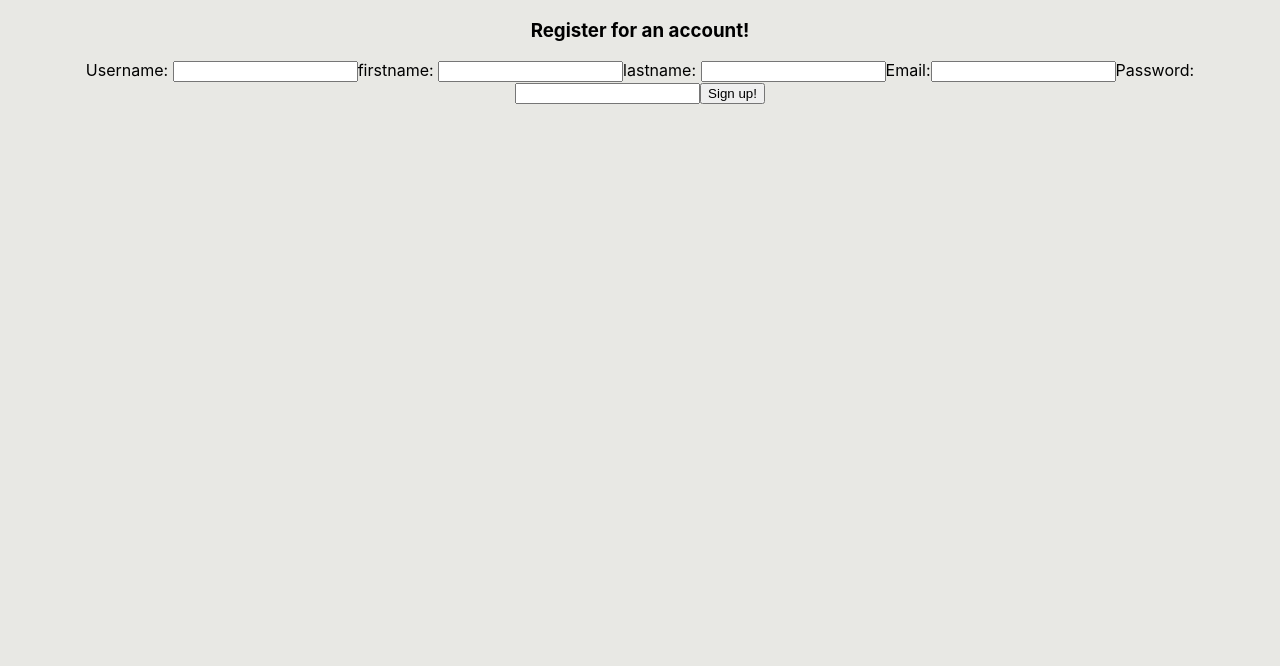
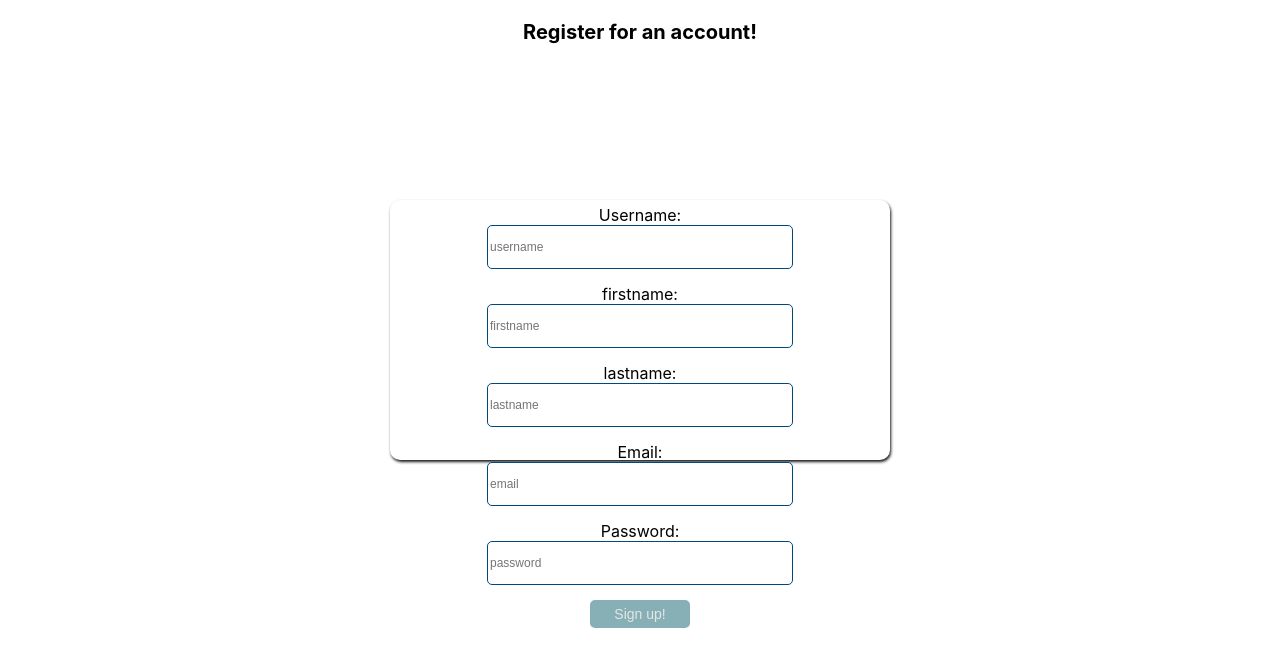
Before and after one commit to Team-GA/goal-planner, a React (Create React App) app in the folder client/: page /register in a window 1280 px wide. Shown: the top 666 px of the page. Built offline with nearby package versions, Linux system fonts and the light colour scheme.

Commit message:
updated login and register css and logout functionality

```diff
--- a/client/package.json
+++ b/client/package.json
@@ -4,6 +4,7 @@
   "private": true,
   "dependencies": {
     "@mui/icons-material": "^5.0.3",
+    "@mui/material": "^5.0.4",
     "@testing-library/jest-dom": "^5.11.4",
     "@testing-library/react": "^11.1.0",
     "@testing-library/user-event": "^12.1.10",
--- a/client/src/App.css
+++ b/client/src/App.css
@@ -78,7 +78,7 @@ nav {
   padding: 8px;
   margin: 5px;
   border-radius: 10px;
-  width: 110px;
+  width: 105px;
   height: 39px;
 }
 
--- a/client/src/screens/Home.jsx
+++ b/client/src/screens/Home.jsx
@@ -13,15 +13,19 @@ const Home = () => {
 
     }, []);
 
-    const logout = async (userInfo) => {
+    const logout = async (e,userInfo) => {
+        e.preventDefault();
         try {
             localStorage.removeItem("token", userInfo)
-            history.push("/")
+            window.localStorage.clear();
+            history.push("/Login")
 
         } catch (error) {
             console.error(error.message);
         }
      }
+
+
 
     return (
         <section>
--- a/client/src/screens/Login.css
+++ b/client/src/screens/Login.css
@@ -9,21 +9,102 @@
     --font-color--:#000000;
 }
 
-body{
+/* body{
     background-color: #e8e8e4;
     margin: 0 auto;
-}
+    display: grid;
+    justify-content: center;
+} */
+
 .login-section {
-   background: #4895ef;
-   display: flex;
-   width: 500px;
-   height: 600px;
-   margin: 0 auto;
-   margin-top: 20px;
+    margin: 0 auto;
+    display: grid;
+    justify-content: center;
 }
 
+.login-section h3 {
+    font-size: 20px;
+    margin-bottom:  15px;
+}
+
+.form-box {
+    display: flex;
+    top: 50%;
+    left: 50%;
+    position: absolute;
+    transform: translate(-50%, -50%);
+    width: 500px;
+    height: 400px;
+    margin: 0 auto;
+}
+
+.form-box input {
+    width: 300px;
+    margin: 0 auto;
+    height: 40px;
+    margin-bottom: 15px;
+    border-radius: 5px;
+    font-size: 14;
+    border: 1px solid #01497c;
+}
+
+.form-box input:focus {
+    border: 2px solid #fca311;
+    outline: 0;
+}
+
+.login-btn {
+    border: 0;
+    padding: 6px 20px;
+    background: #86b0b6;
+    font-size: 14px;
+    border-radius: 5px;
+    color: #e5e5e5;
+    width: 100px;
+    margin: 0 auto;
+}
+
+.login-btn:hover {
+    border-color: #e5e5e5;
+    color: #e5e5e5;
+    background: #01497c;
+}
+
+/* .form-box textarea:focus {
+    border: 2px solid #fca311;
+    outline: 0;
+} */
+
 .login-form {
-    background: skyblue;
+    background: #ffffff;
+    width: 500px;
+    display: grid;
+    flex-direction: column;
+    align-items: center;
+    border-radius: 10px;
+    padding: 5px;
+    box-shadow: 1px 2px 3px rgba(0,0,0,0.9);
+    height: 250px;
+}
 
-    margin: auto;
+.form-control {
+    background: #ffffff;
+    box-shadow: none;
+    border-radius: 0;
+    border-color: #01497c;
+    border-style: none none solid none;
+    width: 100%;
+    font-size: 12px;
+    transition: all .6s;
 }
+
+
+.form-control::placeholder {
+    color:#aaa;
+}
+
+.form-control:focus {
+    box-shadow: none;
+    border-color: #fca311;
+    outline: none;
+}
--- a/client/src/screens/Login.jsx
+++ b/client/src/screens/Login.jsx
@@ -1,14 +1,54 @@
 import { useState } from "react";
 import { loginUser } from "../services";
 import { useHistory } from "react-router";
-import "./Login.css"
+import "./Login.css";
+import { Link } from "react-router-dom";
+// import axios from 'axios'
+
+// import LoginIcon from '@mui/icons-material/Login';
 
 const Login = (props) => {
+
+  // const apiURL =
+  // process.env.NODE_ENV === "development"
+  //   ? "http://localhost:3001"
+  //   : null;
+
   const [username, setUsername] = useState("");
   const [password, setPassword] = useState("");
 
   const history = useHistory();
 
+  // const verifyAuth = async (props) => {
+  //   const User = await user.findOne({
+  //     username: props.username,
+  //     password: props.password
+  //   })
+  //   .then((User) => {
+
+  //     if (username === req.body.username){
+  //       return true
+  //     }
+  //     if(password === user.data.password){
+  //       return true
+  //     }
+  //     if(username != user.data.username || password != user.data.password ) {
+  //       res.send("wrong username & password combination!")
+  //       history.push("/login")
+  //     }
+  //   })
+  // }
+
+//   const getUser = async (userInfo) => {
+//     try {
+//         const response = await axios.get(`${apiURL}/api/auth`, userInfo)
+//         localStorage.getItem("token", response.data.token);
+//         return response.data.user;
+//     } catch (error) {
+//         console.error(error.message);
+//     }
+// }
+// getUser();
 
   const handleSubmit = async (e) => {
     try {
@@ -18,25 +58,52 @@ const Login = (props) => {
         password,
       };
 
+      // verifyAuth();
+
       const user = await loginUser(userInfo);
       props.setUser(user);
-          history.push("/home")
-
+      history.push("/home");
     } catch (error) {
       console.error(error.message);
     }
-  }
+  };
+
   return (
     <section className="login-section">
-        <h3>login to your account!</h3>
-        <form className="login-form" onSubmit={handleSubmit}>
+
+      <h3>login to your account!</h3><br/>
+      <div className="form-box">
+
+      <form className="login-form" onSubmit={handleSubmit} required >
         <label htmlFor="username">Username: </label>
-          <input id="username" type="text" value={username} onChange={(e) => setUsername(e.target.value)} />
+        <input
+          className="form-control"
+          id="username"
+          placeholder="username"
+          type="text"
+          required
+          value={username}
+          onChange={(e) => setUsername(e.target.value)}
+        />
 
         <label htmlFor="password">Password:</label>
-          <input id="password" type="password" value={password} onChange={(e) => setPassword(e.target.value)} />
-          <button type="submit">login!</button>
+        <input
+          className="form-control"
+          placeholder="password"
+          id="password"
+          type="password"
+          required
+          value={password}
+          onChange={(e) => setPassword(e.target.value)}
+        />
+        <button className="login-btn" type="submit" alert="login successful">login!</button>
+        <br />
+        <span>
+          You dont have an account? <Link to="/Register">Register now!</Link>
+        </span>
       </form>
+
+      </div>
     </section>
   );
 };
--- a/client/src/screens/Register.css
+++ b/client/src/screens/Register.css
@@ -0,0 +1,89 @@
+.root {
+    --background--:#e8e8e4;
+    --form--:#ffffff;
+    --primary--:#a8dadc;
+    --secondary--:#fb8500;
+    --user-color--:#52b788;
+    --alert-button--:#e63946;
+    --submitbutton--:#4895ef;
+    --font-color--:#000000;
+}
+
+
+
+.signup-section {
+    margin: 0 auto;
+    display: grid;
+    justify-content: center;
+}
+
+.signup-section h3 {
+    font-size: 20px;
+    margin-bottom:  15px;
+}
+
+.form-box {
+    display: flex;
+    top: 50%;
+    left: 50%;
+    position: absolute;
+    transform: translate(-50%, -50%);
+    width: 500px;
+    height: 400px;
+    margin: 0 auto;
+}
+
+.form-box input {
+    width: 300px;
+    margin: 0 auto;
+    height: 40px;
+    margin-bottom: 15px;
+    border-radius: 5px;
+    font-size: 14;
+    border: 1px solid #01497c;
+}
+
+.form-box input:focus {
+    border: 2px solid #fca311;
+    outline: 0;
+}
+
+.signup-btn {
+    border: 0;
+    padding: 6px 20px;
+    background: #86b0b6;
+    font-size: 14px;
+    border-radius: 5px;
+    color: #e5e5e5;
+    width: 100px;
+    margin: 0 auto;
+}
+
+.signup-btn:hover {
+    border-color: #e5e5e5;
+    color: #e5e5e5;
+    background: #01497c;
+}
+
+.signup-form {
+    background: #ffffff;
+    width: 500px;
+    display: grid;
+    flex-direction: column;
+    align-items: center;
+    border-radius: 10px;
+    padding: 5px;
+    box-shadow: 1px 2px 3px rgba(0,0,0,0.9);
+    height: 250px;
+}
+
+.reg-form-control {
+    background: #ffffff;
+    box-shadow: none;
+    border-radius: 0;
+    border-color: #01497c;
+    border-style: none none solid none;
+    width: 100%;
+    font-size: 12px;
+    transition: all .6s;
+}
--- a/client/src/screens/Register.jsx
+++ b/client/src/screens/Register.jsx
@@ -1,6 +1,7 @@
 import { useState } from "react";
 import { registerUser } from "../services";
 import { useHistory } from "react-router";
+import './Register.css'
 
 const Register = (props) => {
   const [username, setUsername] = useState("");
@@ -33,24 +34,28 @@ const Register = (props) => {
   }
 
   return (
-    <section>
+    <section className="signup-section">
       <h3>Register for an account!</h3>
-      <form onSubmit={handleSubmit}>
+      <div className="form-box">
+      <form onSubmit={handleSubmit} className="signup-form">
         <label htmlFor="username">Username: </label>
-        <input id="username" type="text" value={username} onChange={(e) => setUsername(e.target.value)} />
+        <input className="reg-form-control" id="username" placeholder="username" type="text" value={username} onChange={(e) => setUsername(e.target.value)} />
 
         <label htmlFor="firstname">firstname: </label>
-        <input id="firstname" type="text" value={firstname} onChange={(e) => setFirstname(e.target.value)} />
+        <input className="reg-form-control" id="firstname" placeholder="firstname" type="text" value={firstname} onChange={(e) => setFirstname(e.target.value)} />
 
         <label htmlFor="lastname">lastname: </label>
-        <input id="lastname" type="text" value={lastname} onChange={(e) => setLastname(e.target.value)} />
+        <input className="reg-form-control" id="lastname" placeholder="lastname" type="text" value={lastname} onChange={(e) => setLastname(e.target.value)} />
 
         <label htmlFor="email">Email:</label>
-        <input id="email" type="text" value={email} onChange={(e) => setEmail(e.target.value)} />
+        <input className="reg-form-control" id="email" placeholder="email" type="text" value={email} onChange={(e) => setEmail(e.target.value)} />
+
         <label htmlFor="password">Password:</label>
-        <input id="password" type="password" value={password} onChange={(e) => setPassword(e.target.value)} />
-        <button type="submit">Sign up!</button>
+        <input className="reg-form-control" id="password" placeholder="password" type="password" value={password} onChange={(e) => setPassword(e.target.value)} />
+
+        <button className="signup-btn" type="submit">Sign up!</button>
       </form>
+      </div>
     </section>
   );
 };
```
Also changed, not shown: client/src/services/index.js (+2 -11 lines), 1 other file (tests, documents, lock files or other folders). Lines whose indentation alone changed are shown as unchanged.
